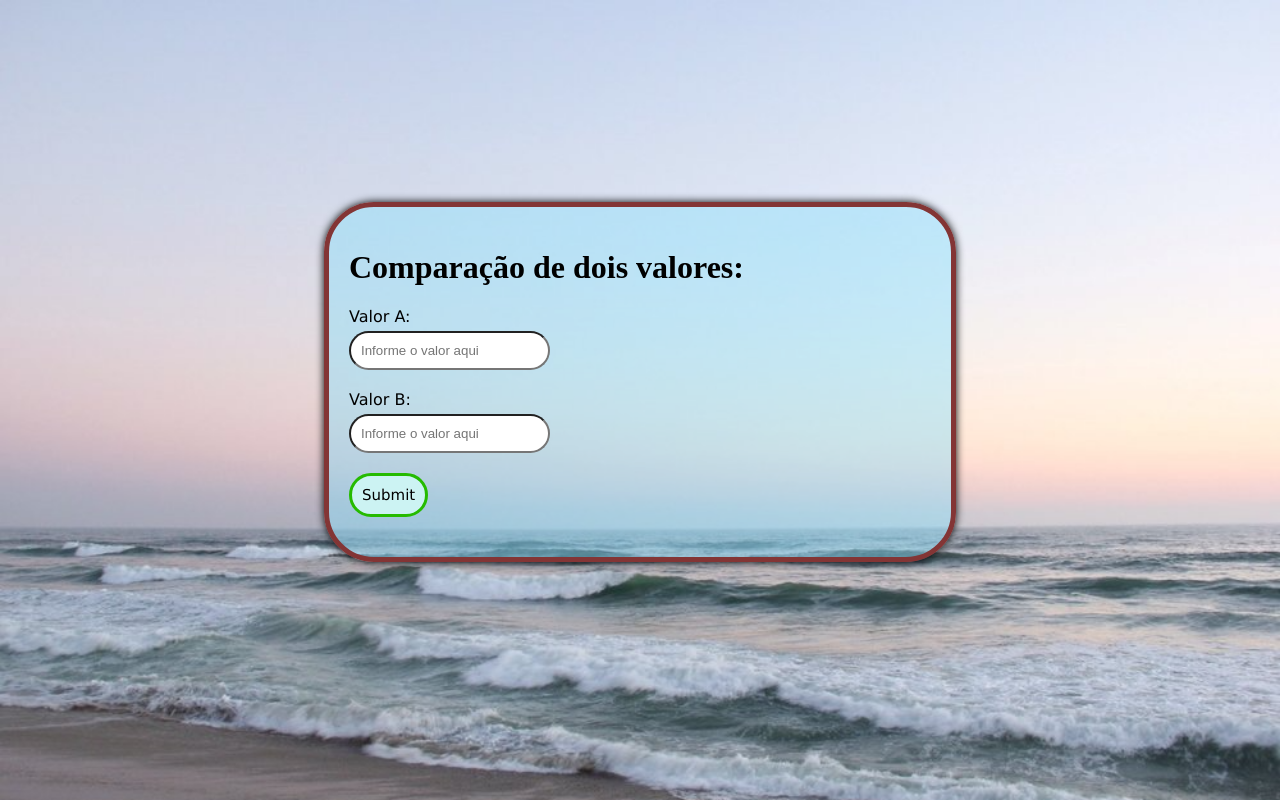
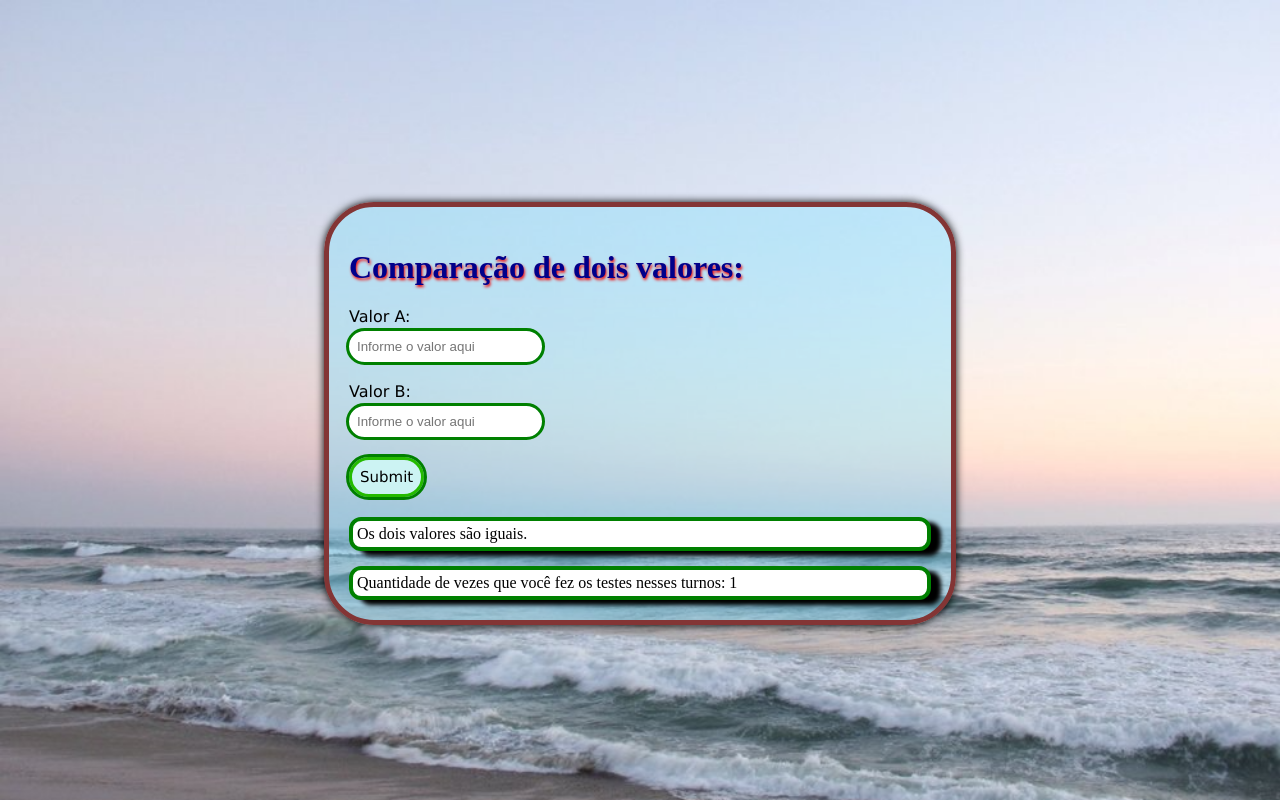
Before and after one commit to Davirrss/main, a plain HTML site: page Exercicios/exercicios_html_js/index.html in a window 1280 px wide. Both pictures are taken after typing "5", "5" into the empty fields and a click on the input 388 px from the left and 495 px from the top of the page. Drawn offline with Linux system fonts and the light colour scheme.

Commit message:
update sinistro

```diff
--- a/Exercicios/exercicios_html_js/index.html
+++ b/Exercicios/exercicios_html_js/index.html
@@ -16,7 +16,10 @@
             <label for="number">Valor B:</label>
             <input type="number" name="num2" id="num2" placeholder="Informe o valor aqui" required>
             <input type="submit" name="enviar" id="enviarnumero">
+            <div class="enviado"></div>
         </form>
+        <div id="resultado"></div>
+        <div id="tentativas"></div>
     </div>
     <script src="main.js"></script>
 </body>
--- a/Exercicios/exercicios_html_js/main.css
+++ b/Exercicios/exercicios_html_js/main.css
@@ -1,7 +1,11 @@
 body {
     background-image: url(/Código/midias/Lauren\ Marttila\ Photography.png);
-    background-repeat: no-repeat;
+    /* background-repeat: no-repeat; */
     background-size: cover;
+}
+.container h1{
+    color: darkblue;
+    text-shadow: 1px 2px 3px rgb(245, 4, 4);
 }
 
 .container {
@@ -22,10 +26,12 @@ body {
 }
 
 .container input{
+    outline: solid 3px green;
+    border: none;
     border-radius: 50px;
     display: block;
     margin-bottom: 20px;
-    padding: 10px;
+    padding: 8px;
 }
 
 #enviarnumero{
@@ -39,5 +45,19 @@ body {
 }
 
 #enviarnumero:hover{
+    /* font-size: 16px; */
     background-color: #00ff88;
+    /* border-radius: 15px; */
 }
+#resultado{
+    margin-bottom: 15px;
+}
+
+#resultado,
+#tentativas{
+    box-shadow: 10px 5px 4px black;
+    background-color: #ffffff;
+    border: solid 4px green;
+    padding: 4px;
+    border-radius: 12px;
+}
--- a/Exercicios/exercicios_html_js/main.js
+++ b/Exercicios/exercicios_html_js/main.js
@@ -3,18 +3,30 @@ function compararNumeros() {
     const valorB = parseFloat(document.getElementById("num2").value);
 
     if (valorB > valorA) {
-        alert("Valor B é maior que Valor A.");
+        resultadoDiv.textContent = "Valor B é maior que Valor A.";
     } else if (valorA > valorB){
-        alert("Valor A é maior que Valor B.");
+        resultadoDiv.textContent = "Valor A é maior que Valor B.";
     } else {
-        alert("Os dois valores são iguais.")
+        resultadoDiv.textContent = "Os dois valores são iguais.";
     }
-    return [valorA, valorB];
+
+    return [valorA, valorB, resultadoDiv];
 }
 
 const form = document.querySelector('form');
+const attempts = document.getElementById("tentativas");
+const resultadoDiv = document.getElementById("resultado");
+resultadoDiv.style.display = "none";
+attempts.style.display = "none";
+
+let tenta = 0;
+
 form.addEventListener('submit', function(e) {
     e.preventDefault();
-    const [valorA, valorB] = compararNumeros();
+    tenta += 1;
+    attempts.style.display = "block";
+    attempts.textContent = `Quantidade de vezes que você fez os testes nesses turnos: ${tenta}`;
+    const [valorA, valorB, resultadoDiv] = compararNumeros();
+    resultadoDiv.style.display = "block";
     form.reset();
 });
```
